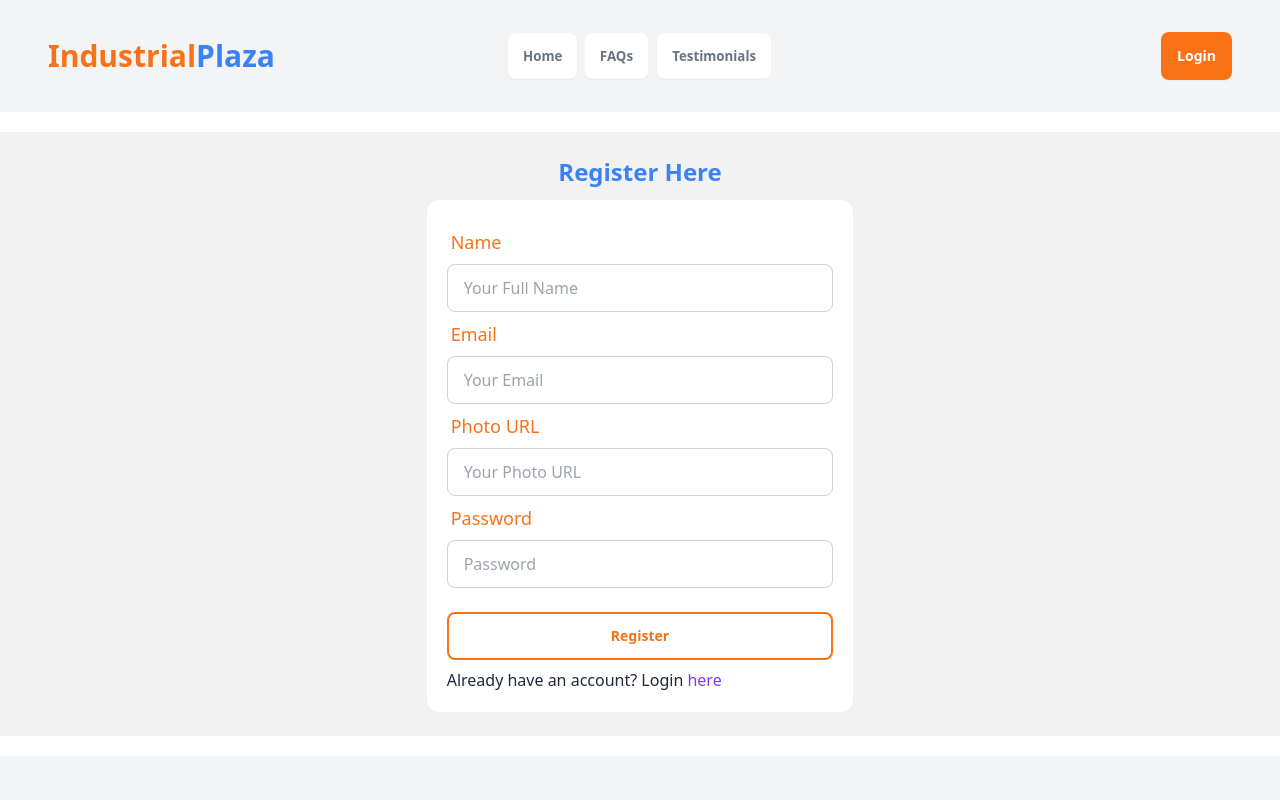
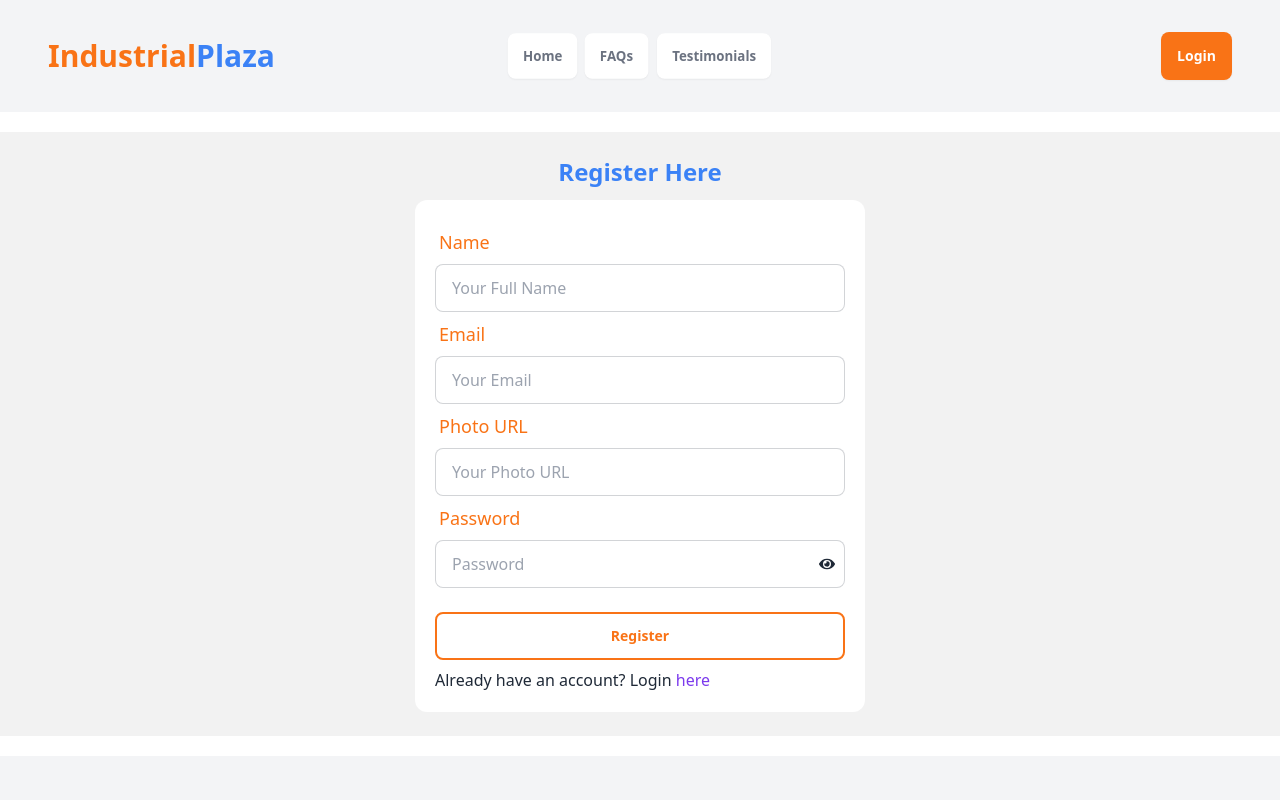
Before and after one commit to shahadathhs/industrial-plaza, a React (Vite) app: page /register in a window 1280 px wide. Shown: the top 800 px of the page. Built offline with nearby package versions, Linux system fonts and the light colour scheme; no server answers.

Commit message:
password show/hide toggle added on register page

```diff
--- a/src/pages/Register/Register.jsx
+++ b/src/pages/Register/Register.jsx
@@ -3,10 +3,12 @@ import { Link, useNavigate, useLocation } from "react-router-dom";
 import { AuthContest } from "../../Providers/AuthProviders";
 import { useForm } from "react-hook-form";
 import toast, { Toaster } from 'react-hot-toast';
+import { FaEye, FaEyeSlash } from 'react-icons/fa';
 
 const Register = () => {
   const { createUser, updateUserProfile, logOut } = useContext(AuthContest);
-  const [passwordError,setPasswordError] = useState("")
+  const [passwordError,setPasswordError] = useState("");
+  const [showPassword, setShowPassword] = useState(false);
 
   const {
     register,
@@ -55,7 +57,7 @@ const Register = () => {
   return (
     <div className="bg-base-200 py-3 lg:py-6 my-5">
       <p className="text-center pb-3 text-2xl text-blue-500 font-bold">Register Here</p>
-      <div className="rounded-xl mx-auto p-5 w-4/5 md:w-1/2 lg:w-1/3 bg-base-100">
+      <div className="rounded-xl mx-auto p-5 w-[300px] md:w-[450px] bg-base-100">
         <form onSubmit={handleSubmit(onSubmit)}>
           <div className="form-control">
             <label className="label">
@@ -97,17 +99,46 @@ const Register = () => {
             <label className="label">
               <span className="label-text text-lg text-orange-500 font-medium">Password</span>
             </label>
-            <input
-            type="password" name="password" placeholder="Password"
+            <div className="flex flex-col">
+              <input
+                type={showPassword ? "text" : "password"} name="password" placeholder="Password"
+                className="input input-bordered relative"
+                {...register("password", { required: true })}
+              />
+              <span
+                className="absolute translate-x-56 md:translate-x-96 translate-y-4"
+                onClick={() => setShowPassword(!showPassword)}
+              >
+                  {
+                    showPassword ? <FaEyeSlash></FaEyeSlash> : <FaEye></FaEye>
+                  }
+              </span>
+              {errors.password && (
+                <span className="text-red-500">This field is required</span>
+              )}
+              {
+                passwordError && <small className='text-red-800'>{passwordError}</small>
+              }
+            </div>
+            {/* <input
+            type={showPassword ? "text" : "password"} name="password" placeholder="Password"
             className="input input-bordered"
             {...register("password", { required: true })}
             />
+            <span
+              className="absolute  center-5"
+              onClick={() => setShowPassword(!showPassword)}
+            >
+                {
+                  showPassword ? <FaEyeSlash></FaEyeSlash> : <FaEye></FaEye>
+                }
+            </span>
             {errors.password && (
               <span className="text-red-500">This field is required</span>
             )}
             {
               passwordError && <small className='text-red-800'>{passwordError}</small>
-            }
+            } */}
           </div>
           <div className="form-control mt-6">
             <button className="btn btn-outline border-2 text-orange-500 hover:bg-blue-500 hover:border-0">Register</button>
```
